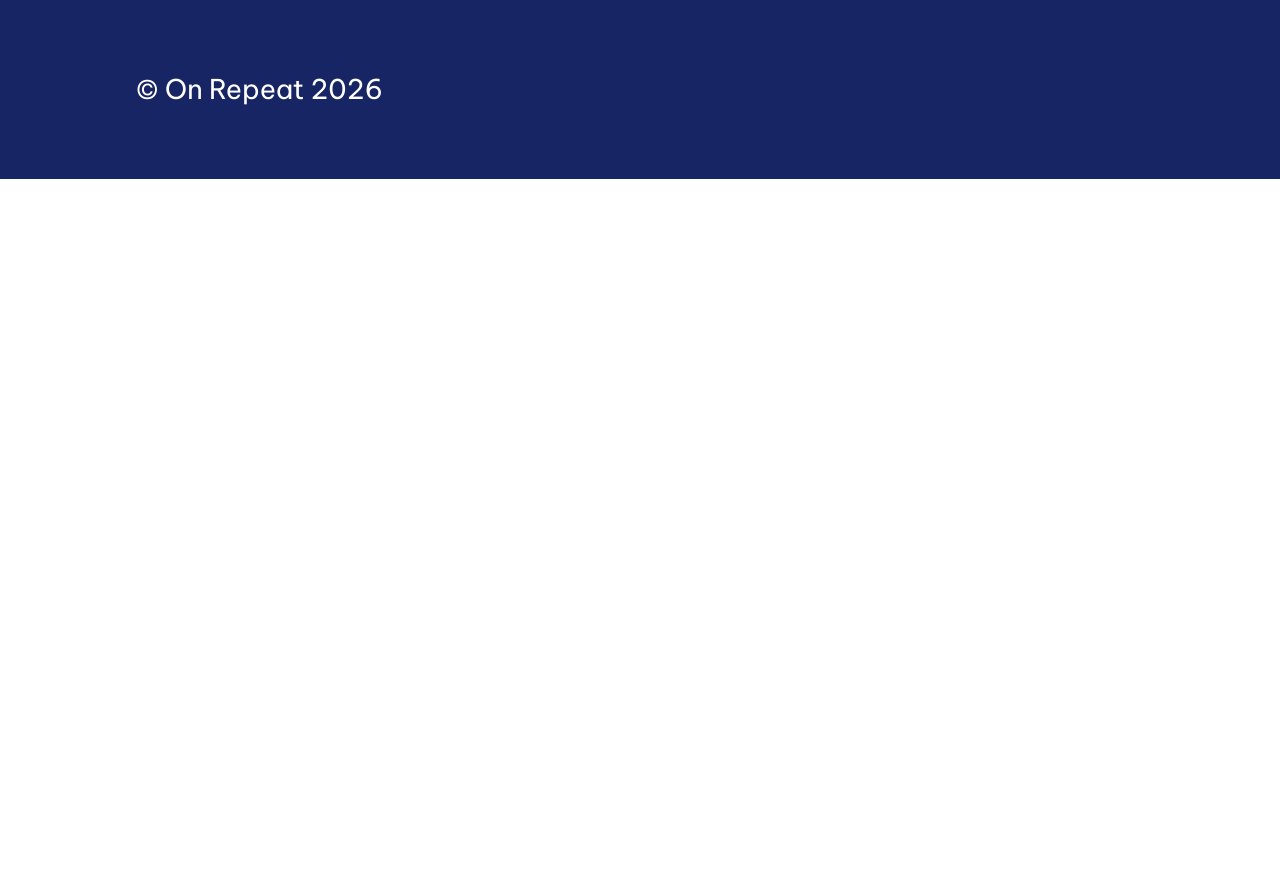
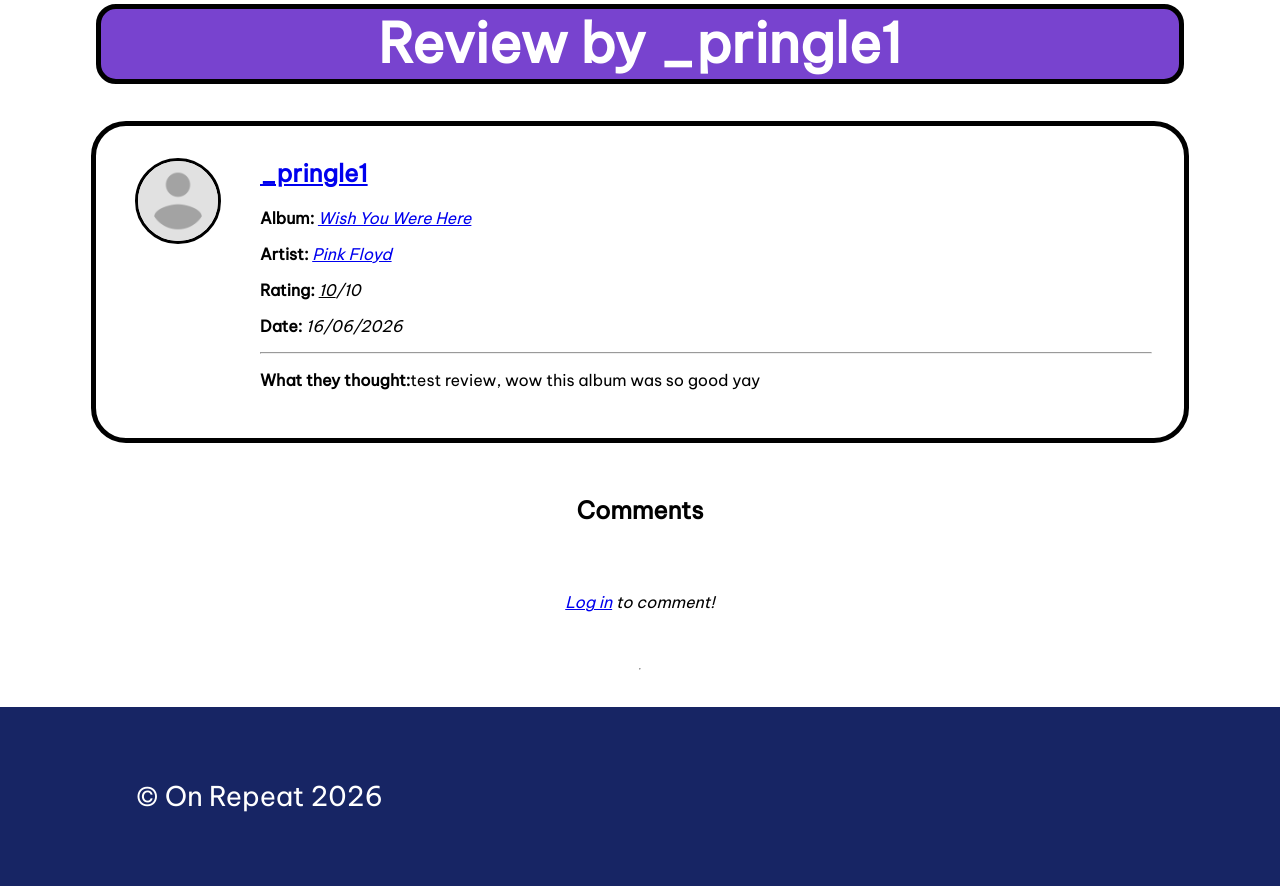
Before and after one commit to pringle-1/On-Repeat, a Flask app: page /review/1 in a window 1280 px wide. Shown: the part 65-951 px from the top of the page. Before the commit the page ends 244 px from the top, so only its background shows below. Run offline with Flask 3, Linux system fonts and the light colour scheme; data comes from the database, SQL or seed files in the repository.

Commit message:
updated route so that you can input comments into the database and started working on the html to display said comments

```diff
--- a/app.py
+++ b/app.py
@@ -173,13 +173,21 @@ def reviews(id):
     return render_template("reviews.html", album=album, reviews=reviews)
 
 # Route for one review's page
-@app.route("/review/<int:id>")
+@app.route("/review/<int:id>", methods=['GET', 'POST'])
 def review_page(id):
     # Only one review from its ID
-    sql = """SELECT * FROM review WHERE review_id = ?;"""
+    sql = """SELECT Review.*, User.username, User.profile_picture, Album.album_title, Album.album_cover, Artist.artist_id, Artist.artist_name FROM review JOIN User ON Review.user_id = User.user_id JOIN Album ON Review.album_id = Album.album_id JOIN Artist ON Album.artist_id = Artist.artist_id WHERE review_id = ?;"""
     review = query_db(sql,(id,), True)
     if review is None:
         abort(404)
+    if request.method == 'POST':
+        if 'user_id' not in session:
+            return redirect(url_for('login'))
+        comment_text = request.form['comment_text']
+        db = get_db()
+        db.execute('INSERT INTO COMMENT (user_id, review_id, comment_text, comment_date) VALUES (?, ?, ?, ?)', (session['user_id'], id, comment_text, date.today().strftime('%d/%m/%Y')))
+        db.commit()
+        return redirect(url_for('review_page', id=id))
     return render_template("review.html", review=review)
 
 # Route for artists page
--- a/templates/review.html
+++ b/templates/review.html
@@ -4,4 +4,69 @@
 {% block title %}On Repeat - Review{% endblock %}
 <!-- One review page main content block -->
 {% block content %}
+<div class="page-header-container">
+    <h1 class="page-header">Review by {{ review['username'] }}</h1>
+</div>
+<div class="reviews-container">
+    <div class="reviews-card">
+        <div class="review-left">
+            <img class="review-profile-picture" src="{{ url_for('static', filename='images/' + review['profile_picture']) }}" alt="{{ review['username'] }}{% if review['username'].endswith('s') %}'{% else %}'s{% endif %} profile picture">
+        </div>
+        <div class="review-right">
+            <h2>
+                <a href="{{ url_for('user', id=review['user_id']) }}">{{ review['username'] }}</a>
+            </h2>
+            <p>
+                <b>Album:</b>
+                <a href="{{url_for('album', id=review['album_id'])  }}">
+                    <em>{{ review['album_title'] }}</em>
+                </a>
+            </p>
+            <p>
+                <b>Artist:</b>
+                <a href="{{ url_for('artist', id=review['artist_id']) }}">
+                    <em>{{ review['artist_name'] }}</em>
+                </a>
+            </p>
+            <p>
+                <b>Rating:</b>
+                <em><u>{{ review['rating'] }}</u>/10</em>
+            </p>
+            <p>
+                <b>Date:</b>
+                <em>{{ review['review_date'] }}</em>
+            </p>
+            <hr>
+            <p><b>What they thought:</b>{{ review['review_text'] }}</p>
+        </div>
+    </div>
+    <h2>Comments</h2>
+    {% if current_user %}
+        <form method="POST" autocomplete="off">
+            <textarea name="comment_text" placeholder="Write a comment..." required></textarea>
+            <button type="submit">Post Comment</button>
+        </form>
+    {% else %}
+        <p>
+            <em>
+                <a href="{{ url_for('login') }}">Log in</a>
+                to comment!
+            </em>
+        </p>
+    {% endif %}
+    <hr>
+    {% if comments %}
+        {% for comment in comments %}
+            <div class="comment-card">
+                <p>
+                    <b>
+                        <a href="{{ url_for('profile', id=comment['user_id']) }}">{{ comment['username'] }}</a>
+                    </b>
+                        {{ comment['comment_date'] }}
+                </p>
+                <p>{{ comment['comment_text'] }}</p>
+            </div>
+        {% endfor %}
+    {% endif %}
+</div>
 {% endblock %}
--- a/templates/reviews.html
+++ b/templates/reviews.html
@@ -24,6 +24,9 @@
                     <p>Date posted: {{ review['review_date']}}</p>
                     <p>⭐ {{ review['rating'] }}/10</p>
                     <p>What they thought: {{ review['review_text'] }}</p>
+                    <a href="{{ url_for('review_page', id=review['review_id']) }}">
+                        Comment on this review
+                    </a>
                 </div>
             </div>
         {% endfor %}
```
Also changed, not shown: onrepeat.db.
